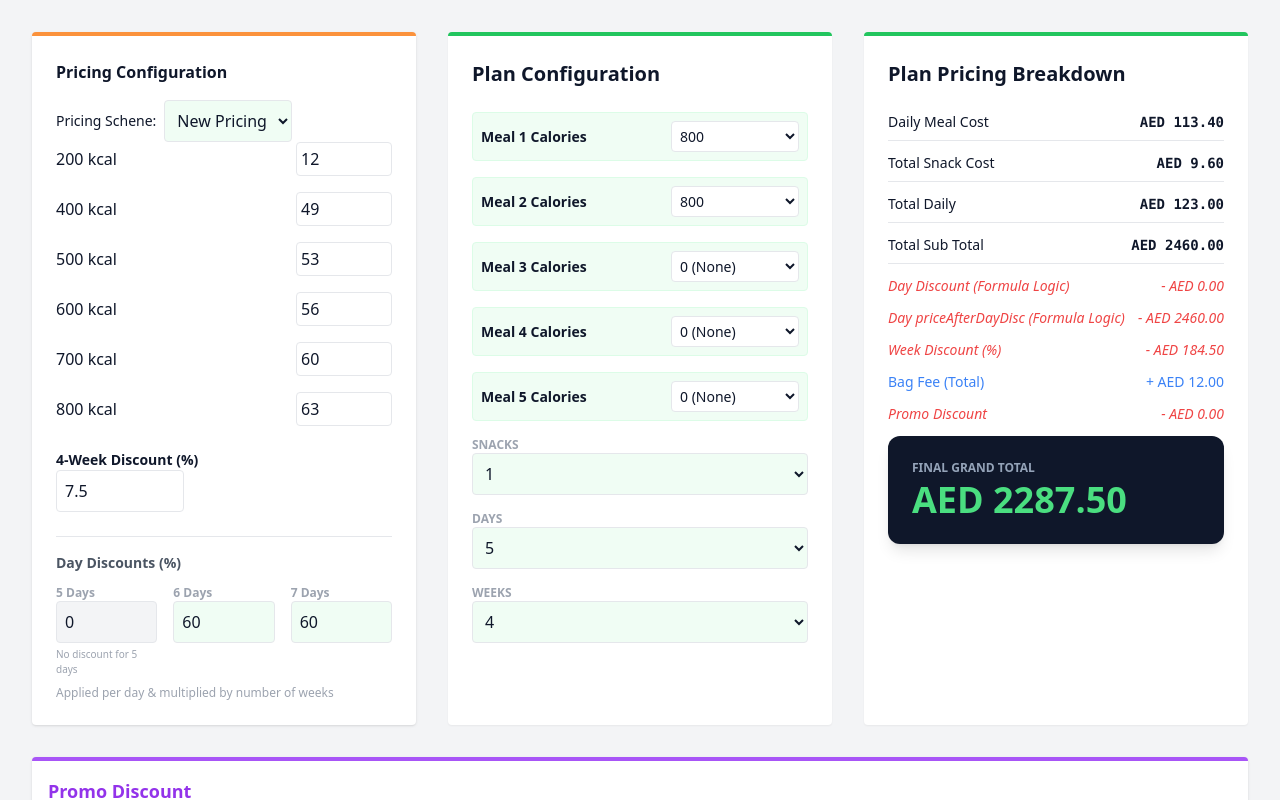
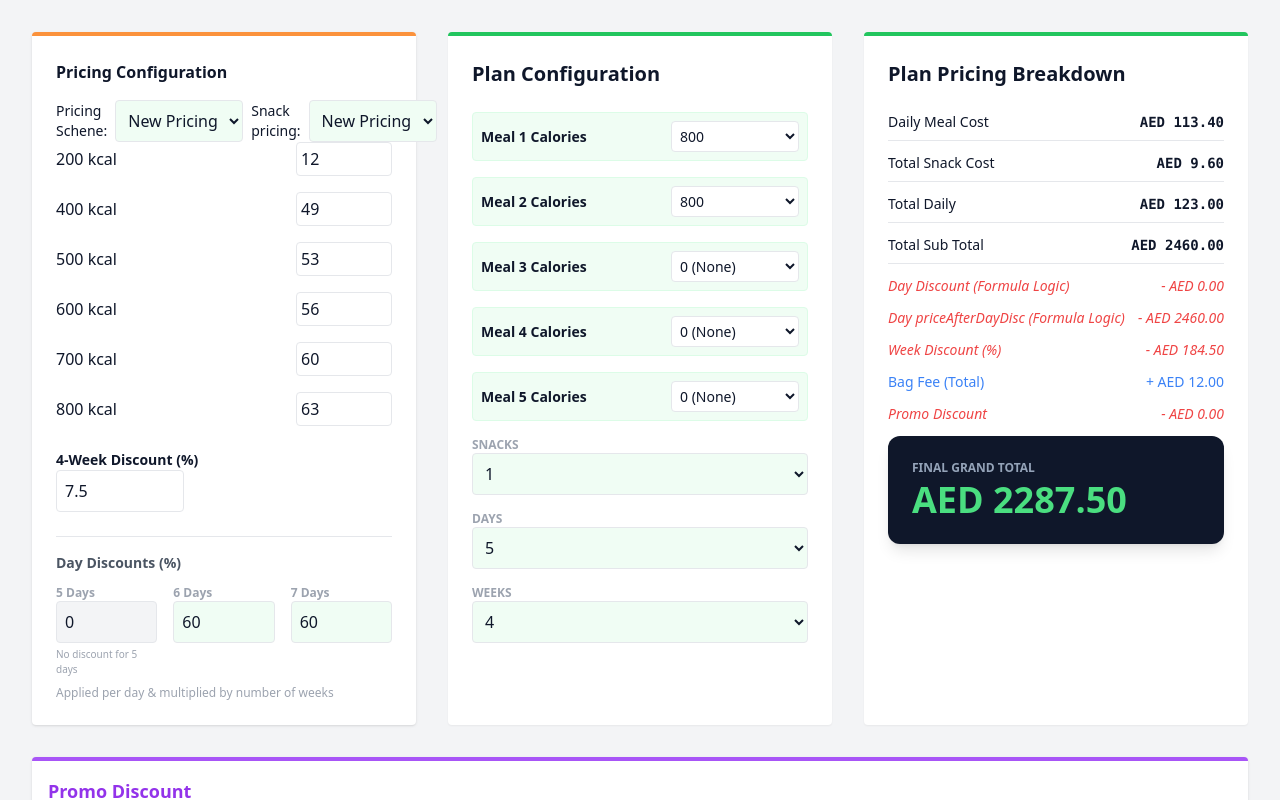
Before and after one commit to tulaibtechnyx/mealCalorieCalculator, a Next.js app: page / in a window 1280 px wide. Shown: the top 800 px of the page. Built offline with nearby package versions, Linux system fonts and the light colour scheme.

Commit message:
Snackpricing

```diff
--- a/app/components/MainCalculator.jsx
+++ b/app/components/MainCalculator.jsx
@@ -12,6 +12,7 @@ export default function MealPlanCalculator() {
     const [promoValue, setPromoValue] = useState(0);
     const [promoScope, setPromoScope] = useState("both");     // "meals", "snacks", "both"
     const [oldPricing, setoldPricing] = useState('1');     // "meals", "snacks", "both"
+    const [snackOldPricing, setsnackOldPricing] = useState('1');     // "meals", "snacks", "both"
 
     const [lookupTable, setLookupTable] = useState({
         mealPrices: {
@@ -70,6 +71,21 @@ export default function MealPlanCalculator() {
             })
         }
     }, [oldPricing]);
+
+    useEffect(() => {
+        if (snackOldPricing == '0') {
+            setLookupTable({
+                ...lookupTable,
+                snackDiscounts: { 1: 0, 2: 0, 3: 0, 4: 0, 5: 0 },
+            })
+        } else {
+            setLookupTable({
+                ...lookupTable,
+                snackDiscounts: { 1: 20, 2: 30, 3: 40, 4: 40, 5: 40 },
+            })
+        }
+    }, [snackOldPricing]);
+
     useEffect(() => {
         const saved = localStorage.getItem('meal_plan_history');
         if (saved) setSavedPlans(JSON.parse(saved));
@@ -246,6 +262,7 @@ export default function MealPlanCalculator() {
     };
 
 
+
     return (
         <div className="min-h-screen bg-gray-100 p-8 font-sans text-slate-900">
             <div className="max-w-8xl mx-auto gap-8 grid grid-cols-1 md:grid-cols-2 ">
@@ -253,6 +270,8 @@ export default function MealPlanCalculator() {
                 <div className="col-span-2 grid grid-cols-1 md:grid-cols-3 gap-8">
                     <div className="col-span-1 bg-white p-6 rounded shadow border-t-4 border-orange-400">
                         <h3 className="font-bold mb-4">Pricing Configuration</h3>
+
+                        <div className="flex items-center gap-2">
                             <div className="flex items-center gap-2">
                                 <label className="text-sm">Pricing Schene:</label>
                                 <select
@@ -265,6 +284,20 @@ export default function MealPlanCalculator() {
                                     <option value={'1'}>New Pricing</option>
                                     <option value={'0'}>Old Pricing</option>
                                 </select>
+                            </div>
+                            <div className="flex items-center gap-2">
+                                <label className="text-sm">Snack pricing:</label>
+                                <select
+                                    className="border p-2 rounded bg-green-50"
+                                    value={snackOldPricing}
+                                    onChange={(e) => {
+                                        setsnackOldPricing(e.target.value)
+                                    }}
+                                >
+                                    <option value={'0'}>Old Pricing</option>
+                                    <option value={'1'}>New Pricing</option>
+                                </select>
+                            </div>
                         </div>
                         <div className="grid grid-cols-1 gap-4">
                             {Object.entries(lookupTable.mealPrices).map(([kcal, price]) => (
```
Lines whose indentation alone changed are shown as unchanged.
